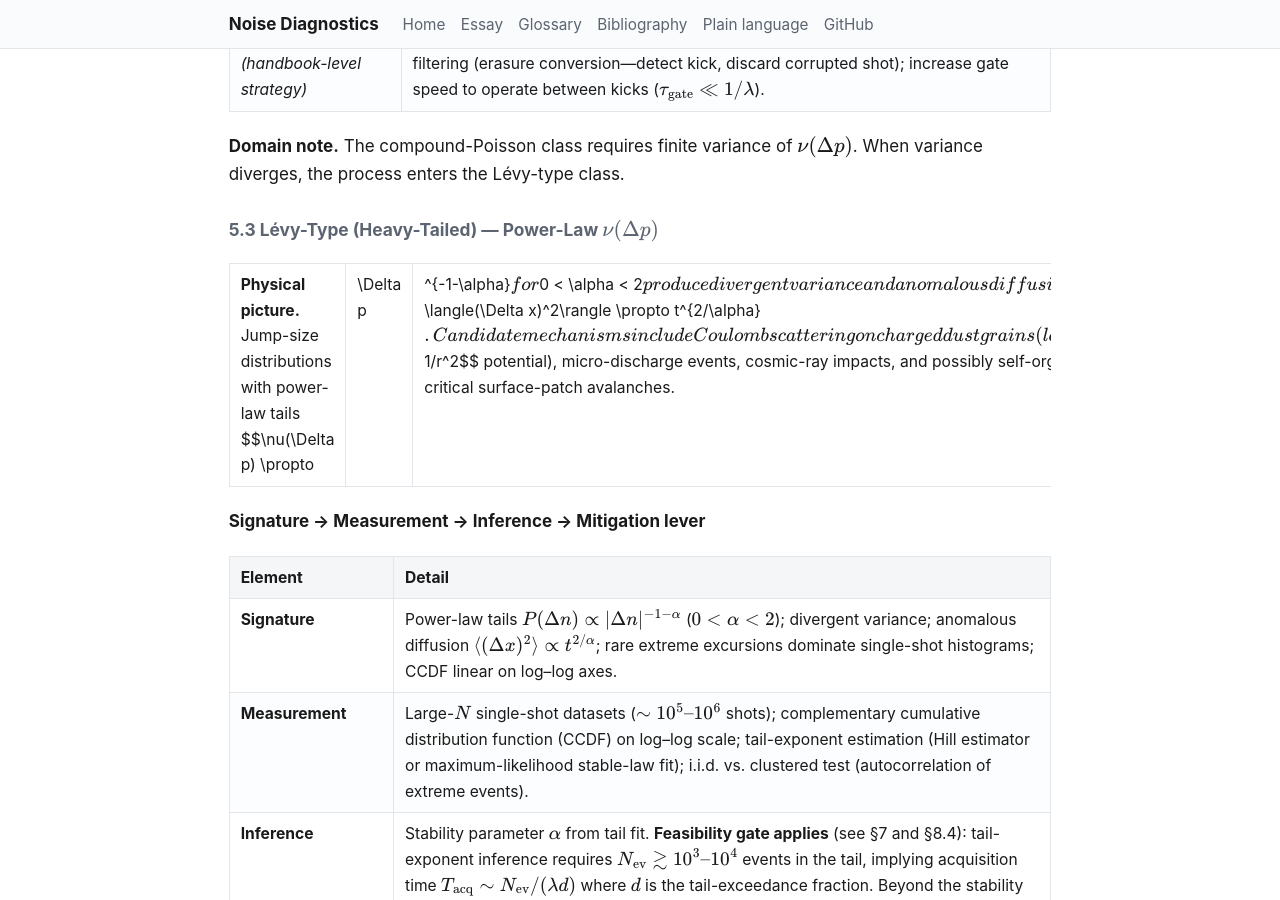
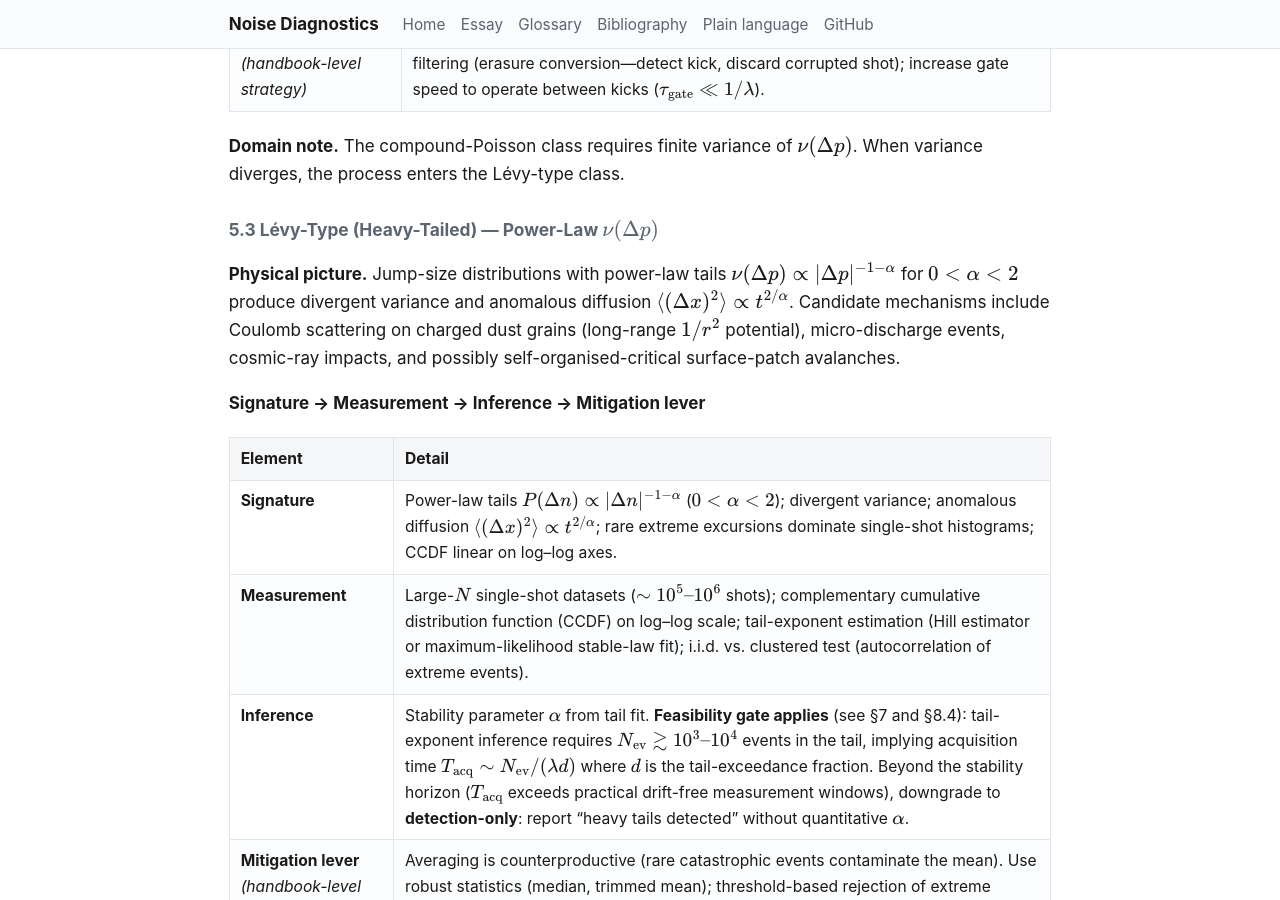
Before and after one commit to uwarring82/noise-diagnostics, a Jekyll site: the page built from essays/the-statistical-turn-in-trapped-ion-noise-diagnostics.md, in a window 1280 px wide and 900 px high, scrolled down 8576 px. Built offline with Jekyll 4.4.1, drawn with Linux system fonts in a browser that asks for light colours; formulas are drawn with MathJax 3; part of the change alters nothing that is shown; some of the changed text lies outside the part shown.

Commit message:
Pages: fix MathJax delimiters to kramdown's \(..\) / \[..\]; repair pipe-in-math cells
- MathJax tex2jax was set to empty delimiters; kramdown emits \(..\) inline and
  \[..\] display — point tex2jax at those so math renders.
- escape | inside math (\lvert..\rvert, \mid) in §5.3 and §9 so absolute-value/
  conditional bars stop colliding with GFM table pipes (was phantom-tabling text).

Co-Authored-By: Claude Opus 4.8 (1M context) <noreply@anthropic.com>

```diff
--- a/_layouts/default.html
+++ b/_layouts/default.html
@@ -52,7 +52,7 @@
   <script type="text/x-mathjax-config">
     MathJax.Hub.Config({
       jax: ["input/TeX","output/CommonHTML"],
-      tex2jax: { inlineMath: [], displayMath: [], processEnvironments: true, skipTags: ["script","noscript","style","textarea","pre","code"] },
+      tex2jax: { inlineMath: [["\\(","\\)"]], displayMath: [["\\[","\\]"]], processEnvironments: true, processEscapes: true, skipTags: ["script","noscript","style","textarea","pre","code"] },
       TeX: { extensions: ["AMSmath.js","AMSsymbols.js","noErrors.js","noUndefined.js"] },
       "CommonHTML": { linebreaks: { automatic: true } }
     });
--- a/essays/the-statistical-turn-in-trapped-ion-noise-diagnostics.md
+++ b/essays/the-statistical-turn-in-trapped-ion-noise-diagnostics.md
@@ -224,7 +224,7 @@ where $$\mathcal{D}_G$$ is the Gaussian diffusion superoperator and $$\mathcal{J
 
 #### 5.3 Lévy-Type (Heavy-Tailed) — Power-Law $$\nu(\Delta p)$$
 
-**Physical picture.** Jump-size distributions with power-law tails $$\nu(\Delta p) \propto |\Delta p|^{-1-\alpha}$$ for $$0 < \alpha < 2$$ produce divergent variance and anomalous diffusion $$\langle(\Delta x)^2\rangle \propto t^{2/\alpha}$$. Candidate mechanisms include Coulomb scattering on charged dust grains (long-range $$1/r^2$$ potential), micro-discharge events, cosmic-ray impacts, and possibly self-organised-critical surface-patch avalanches.
+**Physical picture.** Jump-size distributions with power-law tails $$\nu(\Delta p) \propto \lvert\Delta p\rvert^{-1-\alpha}$$ for $$0 < \alpha < 2$$ produce divergent variance and anomalous diffusion $$\langle(\Delta x)^2\rangle \propto t^{2/\alpha}$$. Candidate mechanisms include Coulomb scattering on charged dust grains (long-range $$1/r^2$$ potential), micro-discharge events, cosmic-ray impacts, and possibly self-organised-critical surface-patch avalanches.
 
 **Signature → Measurement → Inference → Mitigation lever**
 
@@ -418,7 +418,7 @@ The Decision Engine implies a richer reporting standard than the conventional $$
 2. The regime parameters $$\lambda\tau$$ and $$\mu$$ at the measurement conditions used.
 3. The identified operational class (Gaussian / compound-Poisson / Lévy-type / mixed / indeterminate) with confidence level.
 4. Higher-order cumulants $$\kappa_3$$, $$\kappa_4$$ (even if consistent with zero—the null result is informative).
-5. The full phonon distribution $$P(n|\tau)$$ or sufficient statistics thereof.
+5. The full phonon distribution $$P(n\mid\tau)$$ or sufficient statistics thereof.
 6. Validation status: which pillars passed, whether closure was achieved.
 
 A trap with low $$\dot{\bar{n}}$$ but Lévy-type statistics is, for quantum error correction purposes, potentially worse than a trap with higher $$\dot{\bar{n}}$$ but confirmed Gaussian statistics—because uncorrectable extreme events defeat standard error correction codes whilst Gaussian noise can be managed by conventional filtering and averaging.
```
